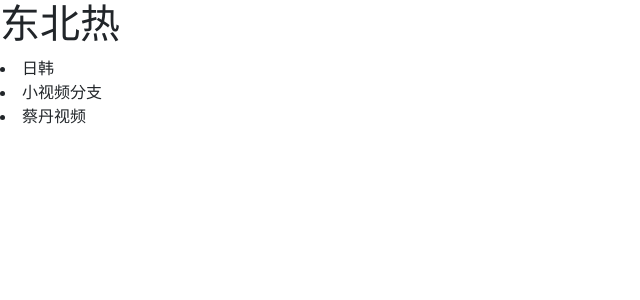
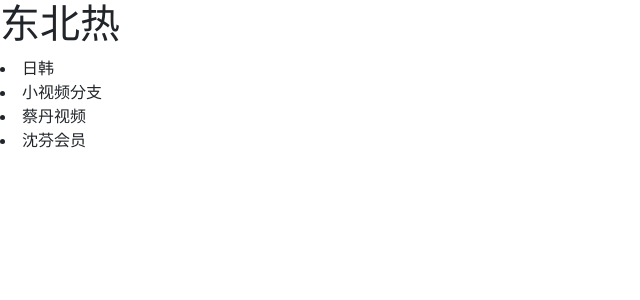
Before and after one commit to tonxery/dbhot, a Python web app: template templates/index.html in a window 1280 px wide. Shown: the top 300 px of the page, without its empty margins (0-640 px from the left). Run offline with Jinja, Linux system fonts and the light colour scheme; the template is opened without the code that fills it, so the values that code supplies are empty; some libraries are stand-ins or nearby versions.

Commit message:
沈芬会员功能添加

```diff
--- a/templates/index.html
+++ b/templates/index.html
@@ -11,6 +11,7 @@
 <li>日韩</li>
 <li>小视频分支</li>
 <li>蔡丹视频</li>
+<li>沈芬会员</li>
 <script src="jquery-3.4.1.min.js"></script>
 <script src="bootstrap/js/bootstrap.min.js"></script>
 </body>
```
